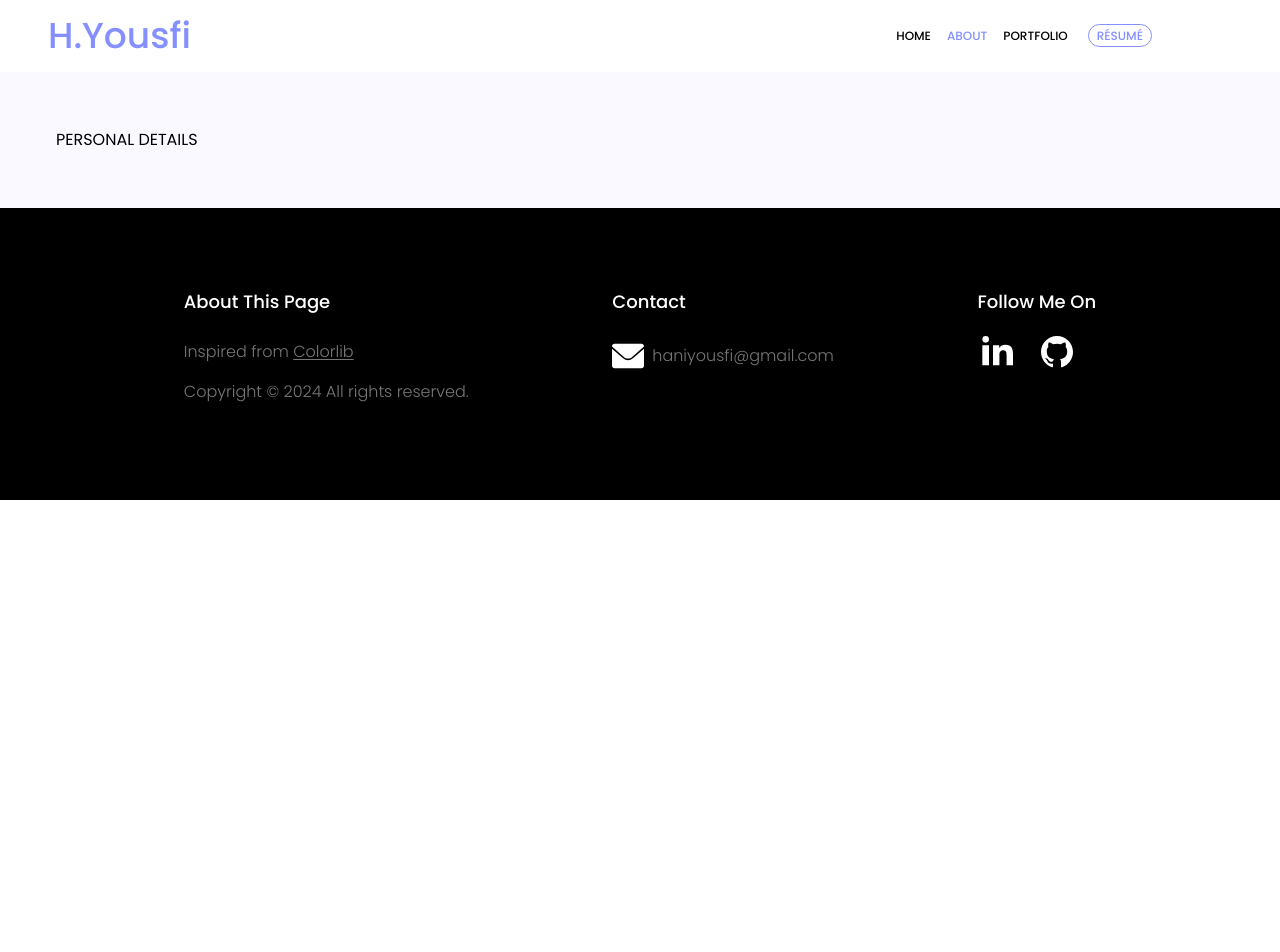
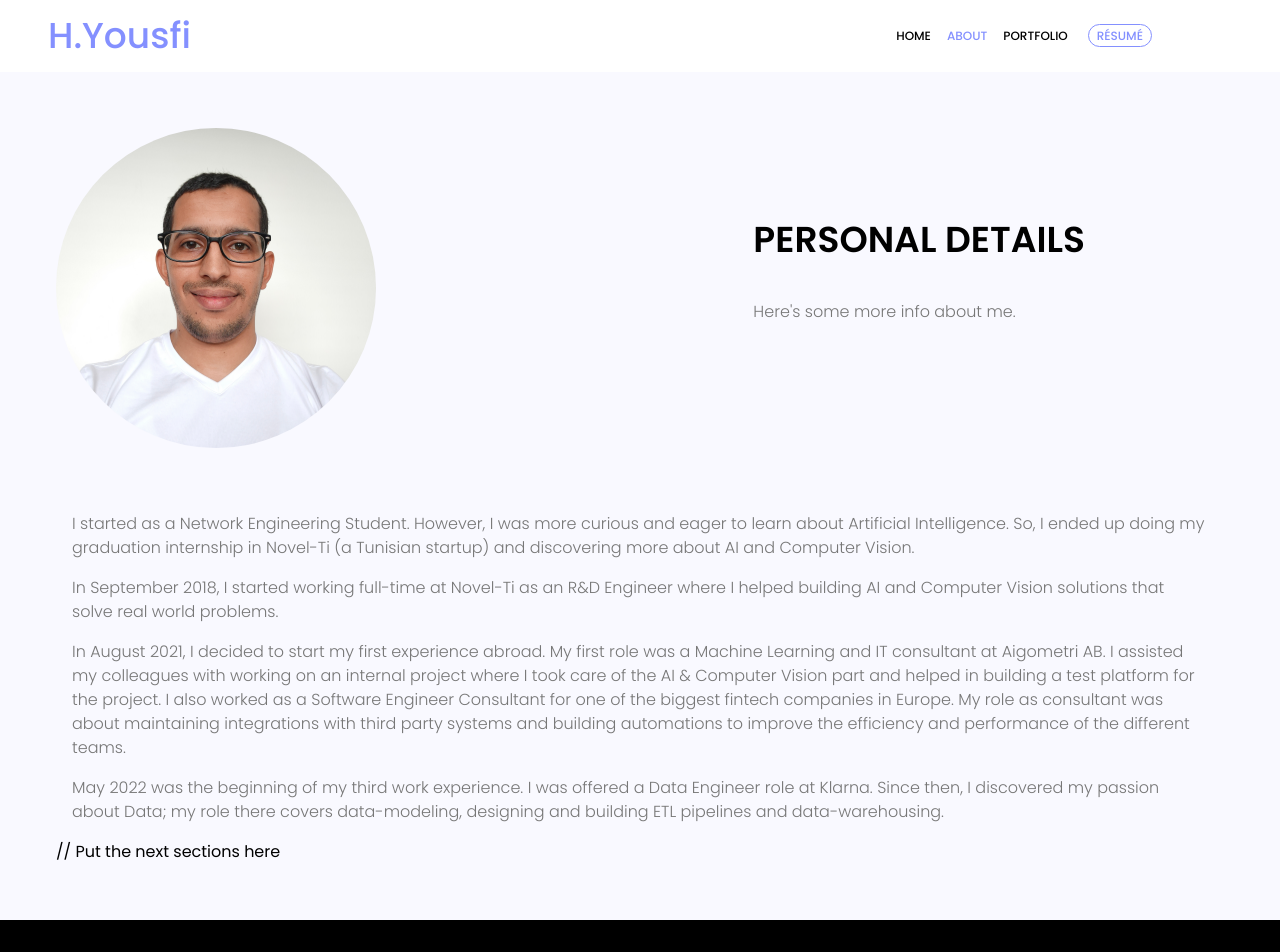
Before and after one commit to maky-hnou/portfolio-front, a Next.js app: page /about in a window 1280 px wide. Shown: the top 952 px of the page. Before the commit the page ends 800 px from the top, so only its background shows below. Built offline with nearby package versions, Linux system fonts and the light colour scheme.

Commit message:
Add about page

```diff
--- a/src/pages/about.js
+++ b/src/pages/about.js
@@ -1,4 +1,6 @@
 import Head from "next/head";
+import Image from "next/image";
+import profilepicture from "../../media/hani.jpg";
 
 export default function About() {
   return (
@@ -9,7 +11,61 @@ export default function About() {
       </Head>
       <main className="w-full h-auto p-14 bg-light_white text-black pt-32">
         <div>
-          <h5>PERSONAL DETAILS</h5>
+          <div>
+            <div>
+              <div className="flex items-center justify-between w-full">
+                <div className="w-80 h-80 md:mx-auto">
+                  <Image
+                    src={profilepicture}
+                    alt="Hani"
+                    className="place-items-end float-right w-full h-full object-cover border-hidden rounded-full"
+                  />
+                </div>
+                <div className="grow-0 shrink-0 basis-5/12 px-4 box-border">
+                  <h1 className="mb-10 uppercase text-4xl text-black font-semibold">
+                    PERSONAL DETAILS
+                  </h1>
+                  <p className="mb-8 max-w-[445px] mt-0 text-text_color text-base text-left font-light">
+                    Here's some more info about me.
+                  </p>
+                </div>
+              </div>
+              <div className="pt-16 w-full relative px-4 box-border text-text_color text-base font-light">
+                <p className="mt-0 mb-4 block">
+                  I started as a Network Engineering Student. However, I was
+                  more curious and eager to learn about Artificial Intelligence.
+                  So, I ended up doing my graduation internship in Novel-Ti (a
+                  Tunisian startup) and discovering more about AI and Computer
+                  Vision.
+                </p>
+                <p className="mt-0 mb-4 block">
+                  In September 2018, I started working full-time at Novel-Ti as
+                  an R&D Engineer where I helped building AI and Computer Vision
+                  solutions that solve real world problems.
+                </p>
+                <p className="mt-0 mb-4 block">
+                  In August 2021, I decided to start my first experience abroad.
+                  My first role was a Machine Learning and IT consultant at
+                  Aigometri AB. I assisted my colleagues with working on an
+                  internal project where I took care of the AI & Computer Vision
+                  part and helped in building a test platform for the project. I
+                  also worked as a Software Engineer Consultant for one of the
+                  biggest fintech companies in Europe. My role as consultant was
+                  about maintaining integrations with third party systems and
+                  building automations to improve the efficiency and performance
+                  of the different teams.
+                </p>
+                <p className="mt-0 mb-4 block">
+                  May 2022 was the beginning of my third work experience. I was
+                  offered a Data Engineer role at Klarna. Since then, I
+                  discovered my passion about Data; my role there covers
+                  data-modeling, designing and building ETL pipelines and
+                  data-warehousing.
+                </p>
+              </div>
+            </div>
+          </div>
+          // Put the next sections here
         </div>
       </main>
     </div>
```
